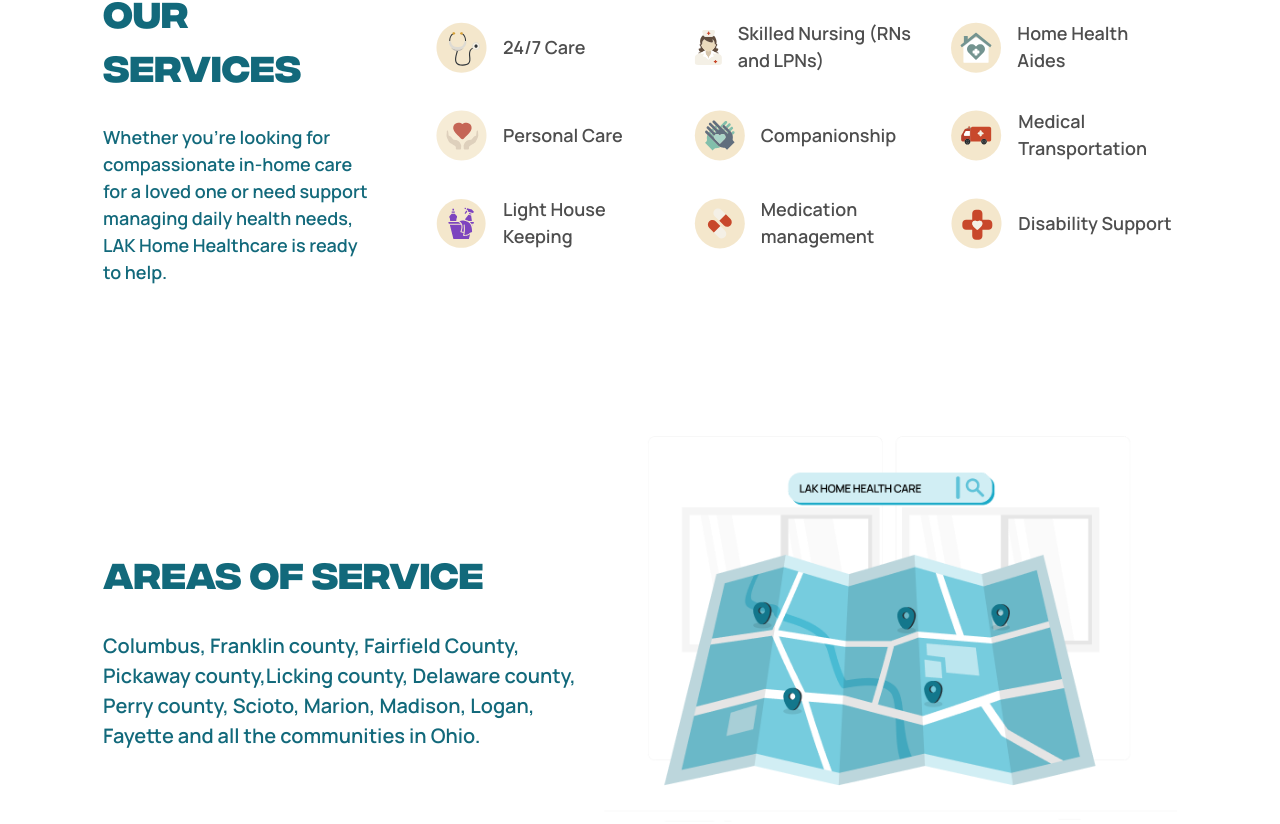
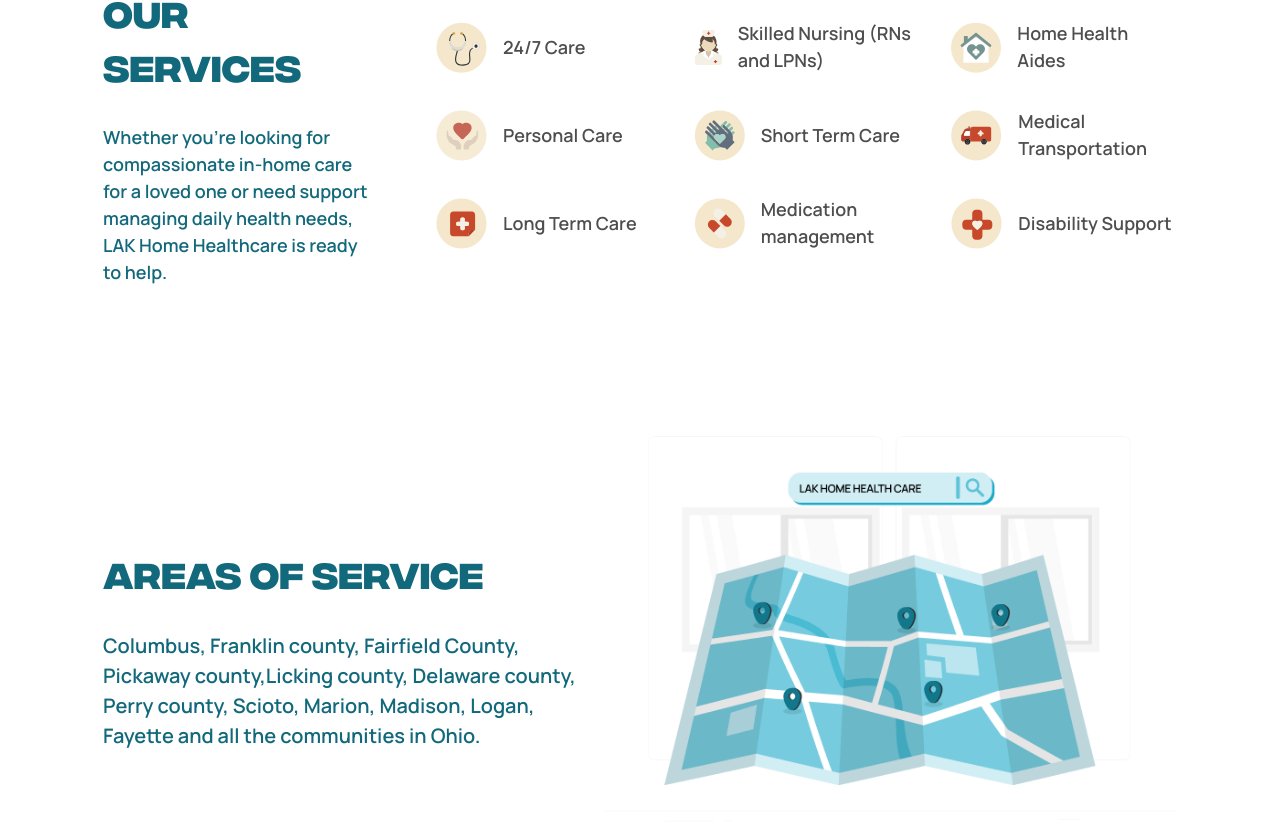
Before and after one commit to gideoness1/lakhomehealthcare, a React (Vite) app: page /home in a window 1280 px wide. Shown: the part 2219-3043 px from the top of the page. Built offline with nearby package versions, Linux system fonts and the light colour scheme.

Commit message:
UI updates

```diff
--- a/src/Component/ServiceSection.tsx
+++ b/src/Component/ServiceSection.tsx
@@ -5,8 +5,8 @@
 import group4 from "../assets/Group4.svg";
 import group5 from "../assets/Group5.svg";
 import group6 from "../assets/Group6.svg";
+import group7 from "../assets/Group7.svg";
 import group8 from "../assets/Group8.svg";
-import group9 from "../assets/Group9.svg";
 import group10 from "../assets/Group10.svg";
 
 const services = [
@@ -14,9 +14,9 @@
   { image: group2, title: "Skilled Nursing (RNs and LPNs)" },
   { image: group3, title: "Home Health Aides" },
   { image: group4, title: "Personal Care" },
-  { image: group5, title: "Companionship" },
+  { image: group5, title: "Short Term Care" },
   { image: group6, title: "Medical Transportation" },
-  { image: group9, title: "Light House Keeping" },
+  { image: group7, title: "Long Term Care" },
   { image: group8, title: "Medication management" },
   { image: group10, title: "Disability Support" },
 ];
```
